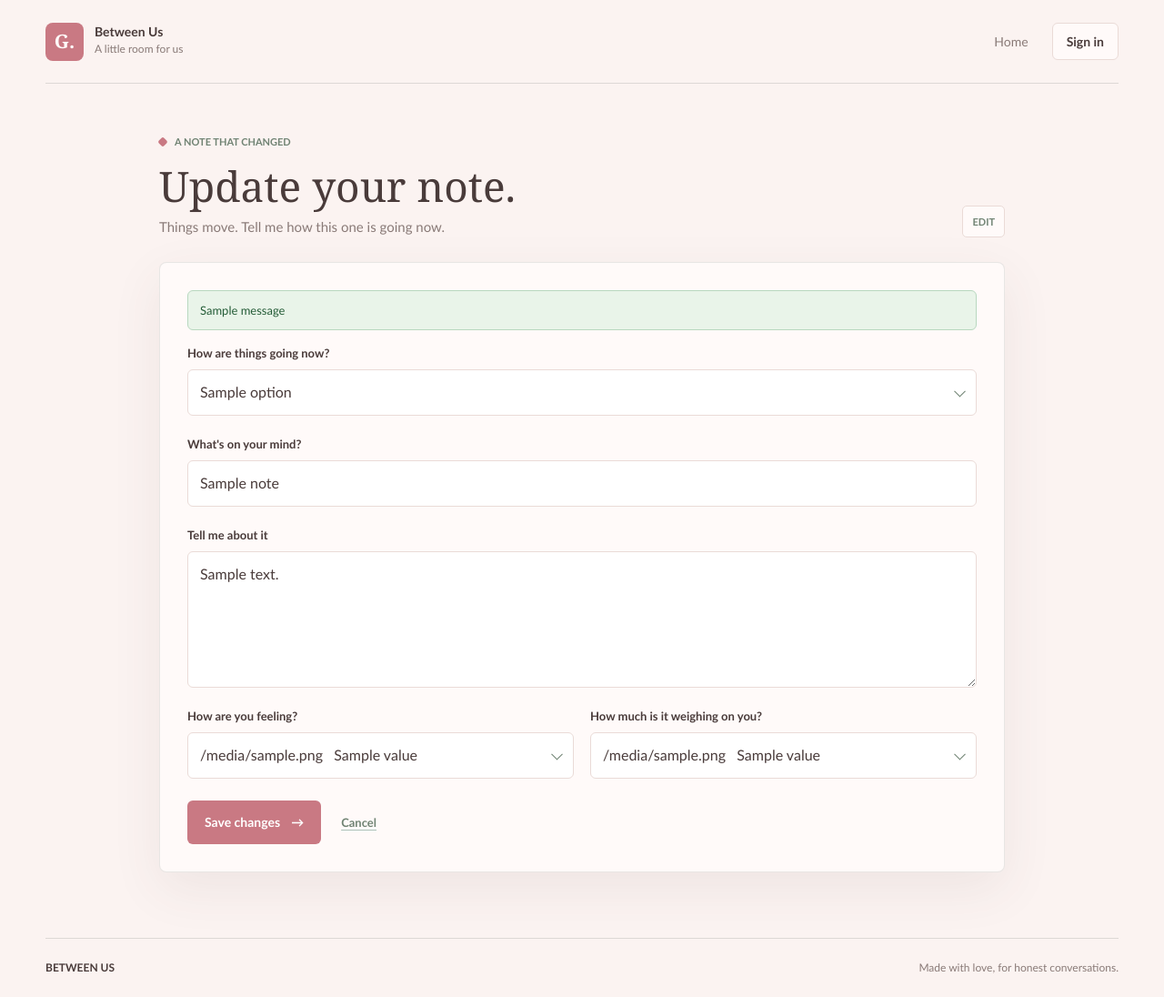
After one commit to Aziz-bennaceur/test-notes, a Flask app: template templates/edit_note.html in a window 1280 px wide. The commit adds this page. Shown: the whole page at 91% size. Run offline with Flask 3, Linux system fonts and the light colour scheme; the template is opened without the code that fills it: most values are stand-ins (such as "Sample title", 1, 10 or a date in 2020); one stand-in notice (Sample message) is shown.

Commit message:
Let the user update a note and its status

```diff
--- a/app.py
+++ b/app.py
@@ -1,4 +1,4 @@
-from flask import Flask, render_template, request, redirect, session, url_for, flash
+from flask import Flask, render_template, request, redirect, session, url_for, flash, abort
 from flask_mail import Mail, Message
 from html import escape
 import sqlite3
@@ -82,6 +82,18 @@ USER_STATUS_OPTIONS = (
     'Getting better',
     'Getting worse',
     'Already resolved',
+)
+MOOD_OPTIONS = (
+    ('Frustrated', '😤'),
+    ('Angry', '😠'),
+    ('Sad', '😢'),
+    ('Playful', '😏'),
+)
+PRIORITY_OPTIONS = (
+    ('A small thing', '🟢'),
+    ('Worth a chat', '🟡'),
+    ('This matters to me', '🟠'),
+    ('Can we talk soon?', '🔴'),
 )
 
 @app.context_processor
@@ -238,9 +250,90 @@ def thank_you():
 def my_grievances():
     with sqlite3.connect('grievances.db') as conn:
         c = conn.cursor()
-        c.execute("SELECT title, description, mood, priority, response, resolved, user_status FROM grievances")
+        c.execute("SELECT title, description, mood, priority, response, resolved, user_status, id FROM grievances")
         data = c.fetchall()
-    return render_template('my_grievances.html', grievances=data)
+    return render_template('my_grievances.html', grievances=data, status_options=USER_STATUS_OPTIONS)
+
+def notify_note_update(title, user_status, changes):
+    portal_url = (PORTAL_URL or request.url_root).rstrip('/')
+    login_url = f"{portal_url}{url_for('login')}"
+    msg = Message("Note updated by {} 💌".format(USER_NAME),
+                  sender=app.config['MAIL_DEFAULT_SENDER'],
+                  recipients=[app.config['GRIEVANCE_NOTIFICATION_EMAIL']])
+    msg.html = f"""
+        <h3>A note was updated 💌</h3>
+        <p><strong>Title:</strong> {escape(title)}</p>
+        <p><strong>How things are going now:</strong> {escape(user_status)}</p>
+        <p><strong>Changed:</strong> {escape(', '.join(changes))}</p>
+        <hr>
+        <p><a href="{escape(login_url, quote=True)}">Open the portal 💌</a></p>
+    """
+    return send_email_safely(msg)
+
+def flash_update_result(emailed):
+    if emailed:
+        flash('Your note is updated, and {} has been notified 💌'.format(ADMIN_NAME), 'success')
+    else:
+        flash('Your note is updated, but the email notification could not be sent.', 'warning')
+
+@app.route('/update_status/<int:gid>', methods=['POST'])
+@login_required(USER_NAME)
+def update_status(gid):
+    user_status = request.form.get('user_status', '')
+    if user_status not in USER_STATUS_OPTIONS:
+        flash('Please choose a valid update.', 'error')
+        return redirect(url_for('my_grievances'))
+    with sqlite3.connect('grievances.db') as conn:
+        c = conn.cursor()
+        c.execute("SELECT title, user_status FROM grievances WHERE id = ?", (gid,))
+        row = c.fetchone()
+        if row is None:
+            abort(404)
+        if row[1] == user_status:
+            flash('That was already your update.', 'success')
+            return redirect(url_for('my_grievances'))
+        c.execute("UPDATE grievances SET user_status = ? WHERE id = ?", (user_status, gid))
+        conn.commit()
+    flash_update_result(notify_note_update(row[0], user_status, ['status']))
+    return redirect(url_for('my_grievances'))
+
+@app.route('/edit/<int:gid>', methods=['GET', 'POST'])
+@login_required(USER_NAME)
+def edit_note(gid):
+    with sqlite3.connect('grievances.db') as conn:
+        c = conn.cursor()
+        c.execute("SELECT title, description, mood, priority, user_status FROM grievances WHERE id = ?", (gid,))
+        row = c.fetchone()
+        if row is None:
+            abort(404)
+        if request.method == 'POST':
+            title = request.form.get('title', '').strip()
+            desc = request.form.get('description', '').strip()
+            mood = request.form.get('mood', '')
+            priority = request.form.get('priority', '')
+            user_status = request.form.get('user_status', '')
+            valid = (title and desc and len(title) <= 120
+                     and mood in dict(MOOD_OPTIONS)
+                     and priority in dict(PRIORITY_OPTIONS)
+                     and user_status in USER_STATUS_OPTIONS)
+            if not valid:
+                flash('Please fill in every field with a valid choice.', 'error')
+                return redirect(url_for('edit_note', gid=gid))
+            changes = [label for label, old, new in (
+                ('title', row[0], title), ('description', row[1], desc),
+                ('mood', row[2], mood), ('importance', row[3], priority),
+                ('status', row[4], user_status)) if old != new]
+            if not changes:
+                flash('Nothing to update.', 'success')
+                return redirect(url_for('my_grievances'))
+            c.execute("UPDATE grievances SET title = ?, description = ?, mood = ?, priority = ?, user_status = ? WHERE id = ?",
+                      (title, desc, mood, priority, user_status, gid))
+            conn.commit()
+            flash_update_result(notify_note_update(title, user_status, changes))
+            return redirect(url_for('my_grievances'))
+    note = dict(zip(('title', 'description', 'mood', 'priority', 'user_status'), row), id=gid)
+    return render_template('edit_note.html', note=note, status_options=USER_STATUS_OPTIONS,
+                           mood_options=MOOD_OPTIONS, priority_options=PRIORITY_OPTIONS)
 
 @app.route('/view_grievances_admin')
 @login_required(ADMIN_NAME)
--- /dev/null
+++ b/templates/edit_note.html
@@ -0,0 +1,73 @@
+{% extends "base.html" %}
+
+{% block title %}Edit a note | Between Us{% endblock %}
+
+{% block content %}
+<section class="content-page compose-page">
+    <div class="page-heading">
+        <div>
+            <p class="eyebrow"><span class="eyebrow-dot"></span> A NOTE THAT CHANGED</p>
+            <h1>Update your note.</h1>
+            <p class="page-lead">Things move. Tell me how this one is going now.</p>
+        </div>
+        <span class="page-index">EDIT</span>
+    </div>
+    <div class="form-panel compose-panel">
+        {% with messages = get_flashed_messages(with_categories=true) %}
+            {% if messages %}
+                <div class="flash-messages" aria-live="polite">
+                    {% for category, message in messages %}
+                        <p class="flash-message flash-{{ category }}">{{ message }}</p>
+                    {% endfor %}
+                </div>
+            {% endif %}
+        {% endwith %}
+        <form class="compose-form" method="POST">
+            <div class="field-group">
+                <label for="user_status">How are things going now?</label>
+                <div class="select-wrap">
+                    <select id="user_status" name="user_status" required>
+                        {% for option in status_options %}
+                            <option value="{{ option }}" {{ 'selected' if option == note.user_status }}>{{ option }}</option>
+                        {% endfor %}
+                    </select>
+                </div>
+            </div>
+            <div class="field-group">
+                <label for="title">What's on your mind?</label>
+                <input id="title" type="text" name="title" maxlength="120" value="{{ note.title }}" required>
+            </div>
+            <div class="field-group">
+                <label for="description">Tell me about it</label>
+                <textarea id="description" name="description" rows="5" required>{{ note.description }}</textarea>
+            </div>
+            <div class="field-row">
+                <div class="field-group">
+                    <label for="mood">How are you feeling?</label>
+                    <div class="select-wrap">
+                        <select id="mood" name="mood" required>
+                            {% for value, icon in mood_options %}
+                                <option value="{{ value }}" {{ 'selected' if value == note.mood }}>{{ icon }} &nbsp; {{ value }}</option>
+                            {% endfor %}
+                        </select>
+                    </div>
+                </div>
+                <div class="field-group">
+                    <label for="priority">How much is it weighing on you?</label>
+                    <div class="select-wrap">
+                        <select id="priority" name="priority" required>
+                            {% for value, icon in priority_options %}
+                                <option value="{{ value }}" {{ 'selected' if value == note.priority }}>{{ icon }} &nbsp; {{ value }}</option>
+                            {% endfor %}
+                        </select>
+                    </div>
+                </div>
+            </div>
+            <div class="form-actions">
+                <button type="submit" class="button button-primary">Save changes <span aria-hidden="true">&#8594;</span></button>
+                <a class="text-link" href="{{ url_for('my_grievances') }}">Cancel</a>
+            </div>
+        </form>
+    </div>
+</section>
+{% endblock %}
--- a/templates/thankyou.html
+++ b/templates/thankyou.html
@@ -7,7 +7,6 @@
     <div class="confirmation-mark" aria-hidden="true">OK</div>
     <p class="eyebrow"><span class="eyebrow-dot"></span> SAFE IN OUR INBOX</p>
     <h1>Your note made it safely.</h1>
-    <p class="confirmation-copy">It's saved in the Admin Desk for {{ admin_display_name }}. An email alert goes to the portal's configured admin address when mail is available.</p>
     <p class="confirmation-quote">“Thank you for trusting me with what's on your heart.”</p>
     {% with messages = get_flashed_messages(with_categories=true) %}
         {% if messages %}
```
Also changed, not shown: static/css/style-modern.css (+26 -0 lines), templates/my_grievances.html (+21 -0 lines).
